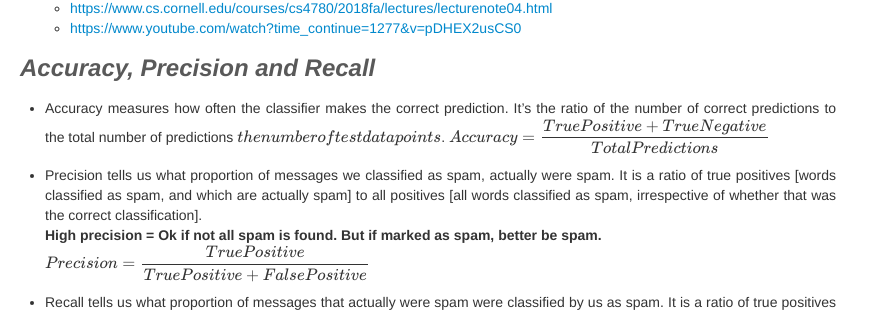
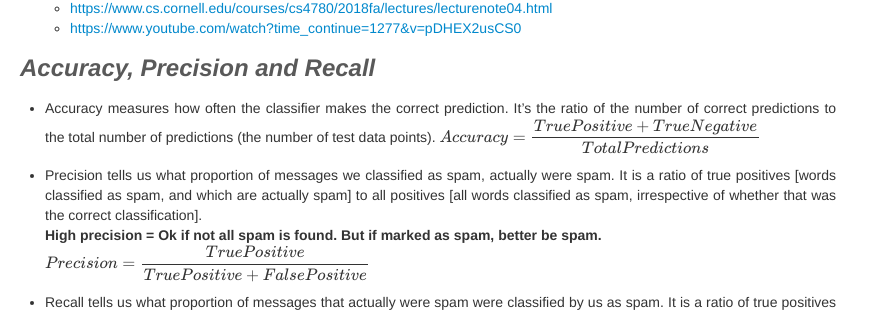
Before and after one commit to anuragkapur/anuragkapur.github.io, a Jekyll site: the page built from blog/engineering/_posts/2020-04-25-machine-learning-reference-guide.md, in a window 1280 px wide and 900 px high, scrolled down 11482 px. Shown: the part 160-472 px from the top of the window, without its empty margins (0-879 px from the left). Built offline with Jekyll 4.4.1, drawn with Linux system fonts in a browser that asks for light colours; formulas are drawn with MathJax 3; comment, search, counter and statistics services are not loaded; part of the change alters nothing that is shown; some of the changed text lies outside the part shown.

```diff
--- a/_layouts/post.html
+++ b/_layouts/post.html
@@ -29,23 +29,27 @@ layout: default
     </div>
   </div>
   {% if page.math %}
+  <script type="text/javascript" async
+          src="https://cdnjs.cloudflare.com/ajax/libs/mathjax/2.7.5/MathJax.js?config=TeX-MML-AM_CHTML">
+  </script>
   <script type="text/x-mathjax-config">
-    MathJax.Hub.Config({
-      TeX: {
-        equationNumbers: {
-          autoNumber: "AMS"
-        }
-      },
-      tex2jax: {
-        inlineMath: [ ['$','$'], ['\(', '\)'] ],
-        displayMath: [ ['$$','$$'] ],
-        processEscapes: true,
-      }
-    });
-
-  </script>
-  <script type="text/javascript"
-          src="https://cdnjs.cloudflare.com/ajax/libs/mathjax/2.7.1/MathJax.js?config=TeX-AMS-MML_HTMLorMML">
+  MathJax.Hub.Config({
+    extensions: [
+      "MathMenu.js",
+      "MathZoom.js",
+      "AssistiveMML.js",
+      "a11y/accessibility-menu.js"
+    ],
+    jax: ["input/TeX", "output/CommonHTML"],
+    TeX: {
+      extensions: [
+        "AMSmath.js",
+        "AMSsymbols.js",
+        "noErrors.js",
+        "noUndefined.js",
+      ]
+    }
+  });
   </script>
   {% endif %}
 </article>
```
